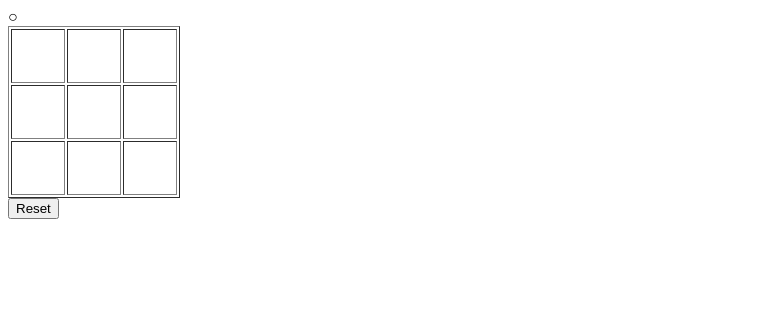
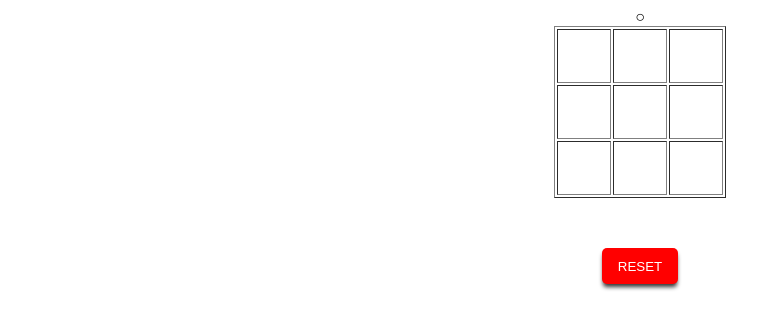
Before and after one commit to nakamura0907/Tic-Tac-Toe, a plain HTML site: page index.html in a window 1280 px wide. Shown: the whole page, without its empty margins (0-781 px from the left). Drawn offline with Linux system fonts and the light colour scheme.

Commit message:
Ver0.1.1 デザインの変更

```diff
--- a/index.html
+++ b/index.html
@@ -5,17 +5,12 @@
   <meta name="viewport" content="width=device-width, initial-scale=1.0">
   <title>Tic Tac Toe</title>
 
-  <style>
-    .board__square {
-      height: 50px;
-      width: 50px;
-      vertical-align: middle;
-      text-align: center;
-    }
-  </style>
+  <link rel="stylesheet" href="./style.css">
+
 </head>
 <body>
 
+  <main>
     <div class="info"><span id="turn">○</span></div>
     <table class="board" border="1">
       <tr>
@@ -36,8 +31,9 @@
     </table>
 
     <div class="button_wrap">
-    <button id="reset">Reset</button>
+      <button class="button button__danger" id="reset">Reset</button>
     </div>
+  </main>
 
 <script src="./script.js"></script>
 </body>
--- a/script.js
+++ b/script.js
@@ -110,4 +110,5 @@ document.getElementById("reset").addEventListener("click", () => {
   playerANumbers = [];
   playerBNumbers = [];
   isWin = false;
+  currentTurn = playerIcon[0];
 })
--- /dev/null
+++ b/style.css
@@ -0,0 +1,34 @@
+main {
+  text-align: center;
+}
+
+.board {
+  margin: 0 auto 50px auto;
+}
+
+.board__square {
+  height: 50px;
+  width: 50px;
+  vertical-align: middle;
+  text-align: center;
+}
+
+.button {
+  min-width: 64px;
+  min-height: 36px;
+  padding: 0 16px 0 16px;
+  color: white;
+  background: gray;
+  border-radius: 5px;
+  border: 0;
+  text-transform: uppercase;
+  box-shadow: 0px 4px 4px -1px rgba(0, 0, 0, 0.8);
+}
+.button:hover {
+  box-shadow: none;
+  transform: translateY(4px);
+}
+
+.button__danger {
+  background: red;
+}
```
Also changed, not shown: README.md (added). Lines whose indentation alone changed are shown as unchanged.
